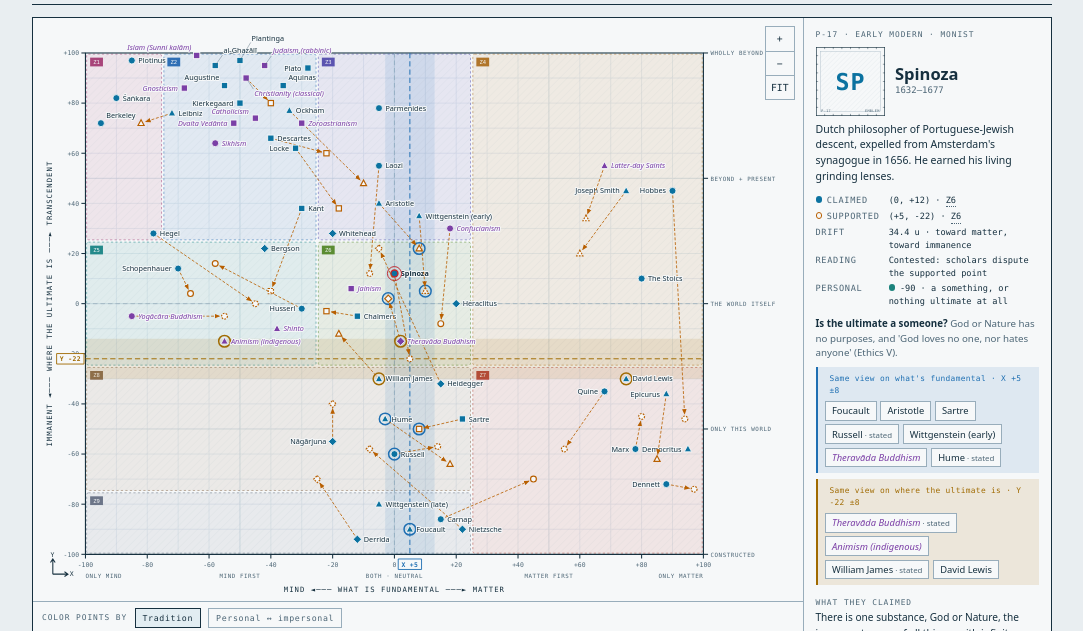
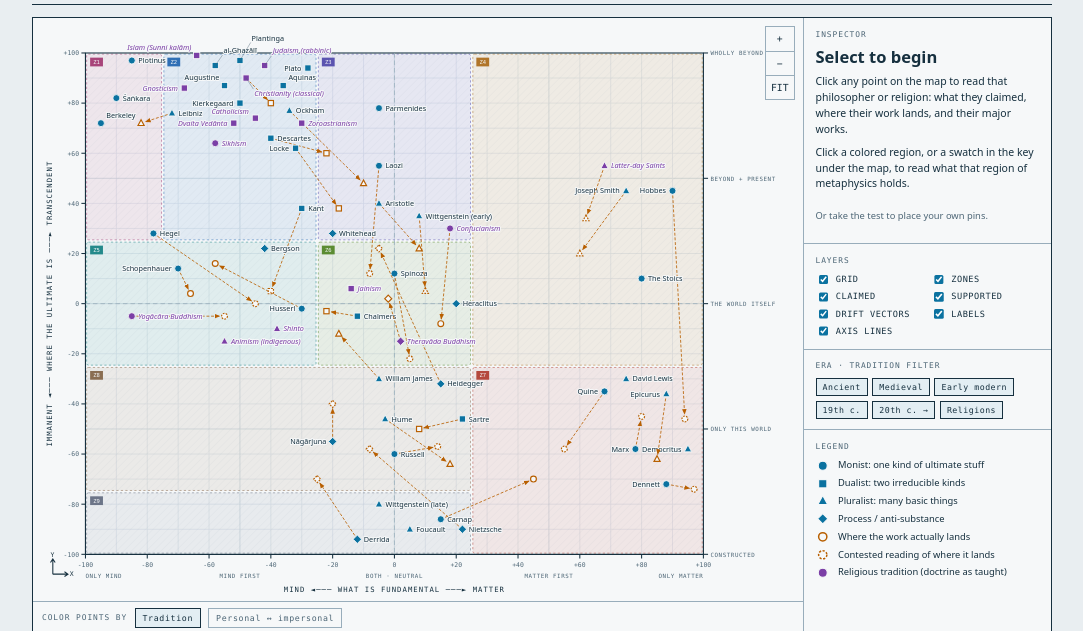
Before and after one commit to jradmac/metaphysics-map, a plain HTML site: page index.html in a window 1280 px wide. Shown: the part 145-776 px from the top of the page, without its empty margins (98-1181 px from the left). Drawn offline with Linux system fonts and the light colour scheme; a web font is replaced by a local one.

Commit message:
Start with nothing selected

```diff
--- a/index.html
+++ b/index.html
@@ -450,6 +450,8 @@ svg.by-pers .ph .m-claim,svg.by-pers .ph.rel .m-claim{fill:color-mix(in srgb,var
 
 /* default scale: matches the layout at 75% browser zoom */
 .wrap,.tpage{zoom:.75}
+.empty-state h2{margin:0;font-size:22px}
+.empty-state{gap:10px}
 </style>
 </head>
 <body>
@@ -733,7 +735,7 @@ const iX=px=>(px-90)/5.3-100, iY=py=>100-(py-60)/4.3;
 const NS="http://www.w3.org/2000/svg";
 const el=(t,a={},p)=>{const e=document.createElementNS(NS,t);for(const k in a)e.setAttribute(k,a[k]);if(p)p.appendChild(e);return e;};
 const svg=document.getElementById("plot");
-const S={sel:P.findIndex(p=>p.n==="Spinoza"),pin:null,view:"thinker",zone:null,eras:new Set(Object.keys(ERAS)),sort:{k:"drift",dir:-1},vb:{x:0,y:0,w:1320,h:1000}};
+const S={sel:null,pin:null,view:"none",zone:null,eras:new Set(Object.keys(ERAS)),sort:{k:"drift",dir:-1},vb:{x:0,y:0,w:1320,h:1000}};
 
 /* ---------- draw static ---------- */
 const defs=el("defs",{},svg);
@@ -842,6 +844,11 @@ function renderPanel(){
  panel.style.removeProperty("--zc");
  if(S.view==="results"&&T.res)return resultsPanel();
  if(S.view==="region"&&S.zone)return regionPanel();
+ if(S.view==="none"||S.sel==null){S.view="none";panel.className="pblock insp empty-state";
+  panel.innerHTML=`${backBar()}<div class="lbl">Inspector</div><h2>Select to begin</h2>
+  <p class="ip-def">Click any point on the map to read that philosopher or religion: what they claimed, where their work lands, and their major works.</p>
+  <p class="ip-def">Click a colored region, or a swatch in the key under the map, to read what that region of metaphysics holds.</p>
+  <p class="empty">Or take the test to place your own pins.</p>`;return;}
  S.view="thinker";
  const p=P[S.sel];
  panel.className="pblock insp";
@@ -1259,7 +1266,7 @@ function setColorBy(m){S.colorBy=m;svg.classList.toggle("by-pers",m==="pers");do
  document.getElementById("pgrad").hidden=m!=="pers";try{localStorage.setItem("mfs-colorby",m);}catch(e){}}
 document.querySelectorAll("[data-cb]").forEach(b=>b.onclick=()=>setColorBy(b.dataset.cb));
 try{if(localStorage.getItem("mfs-colorby")==="pers")setColorBy("pers");}catch(e){}
-if(loadSaved())S.view="results";
+loadSaved();
 refresh();
 updateHeader();
 route();
```
